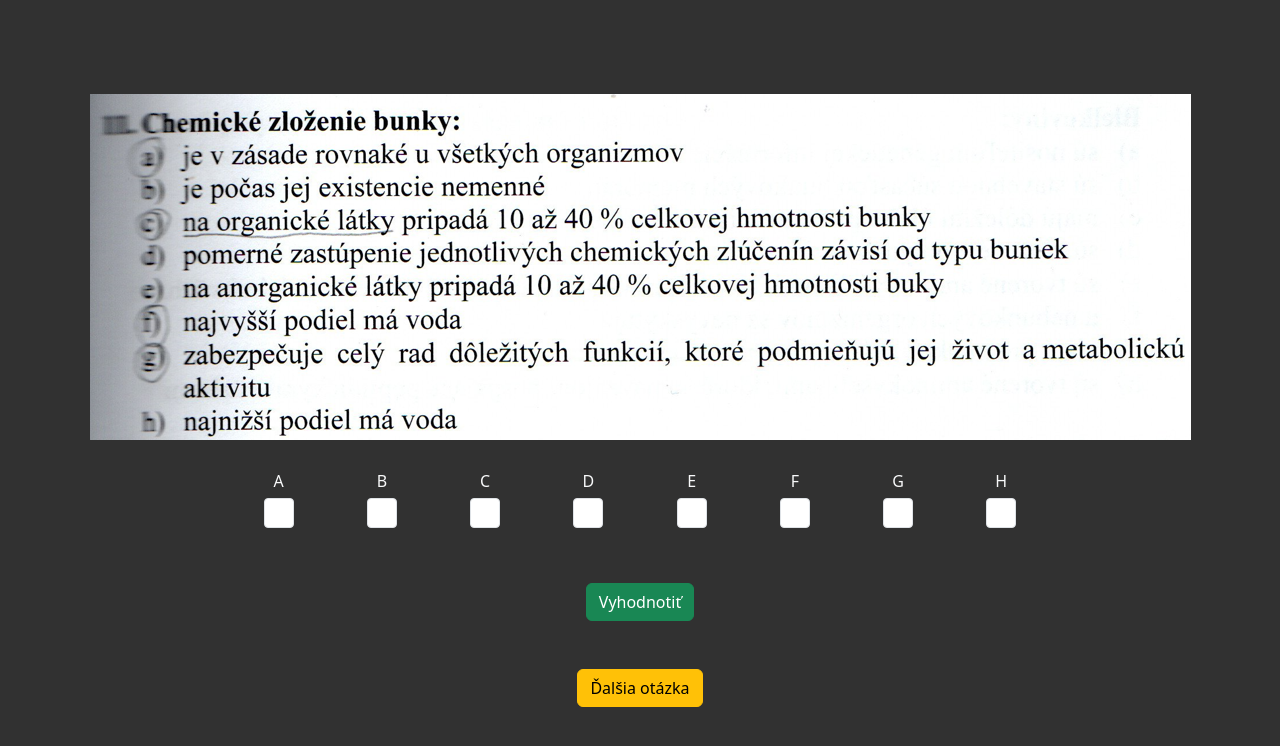
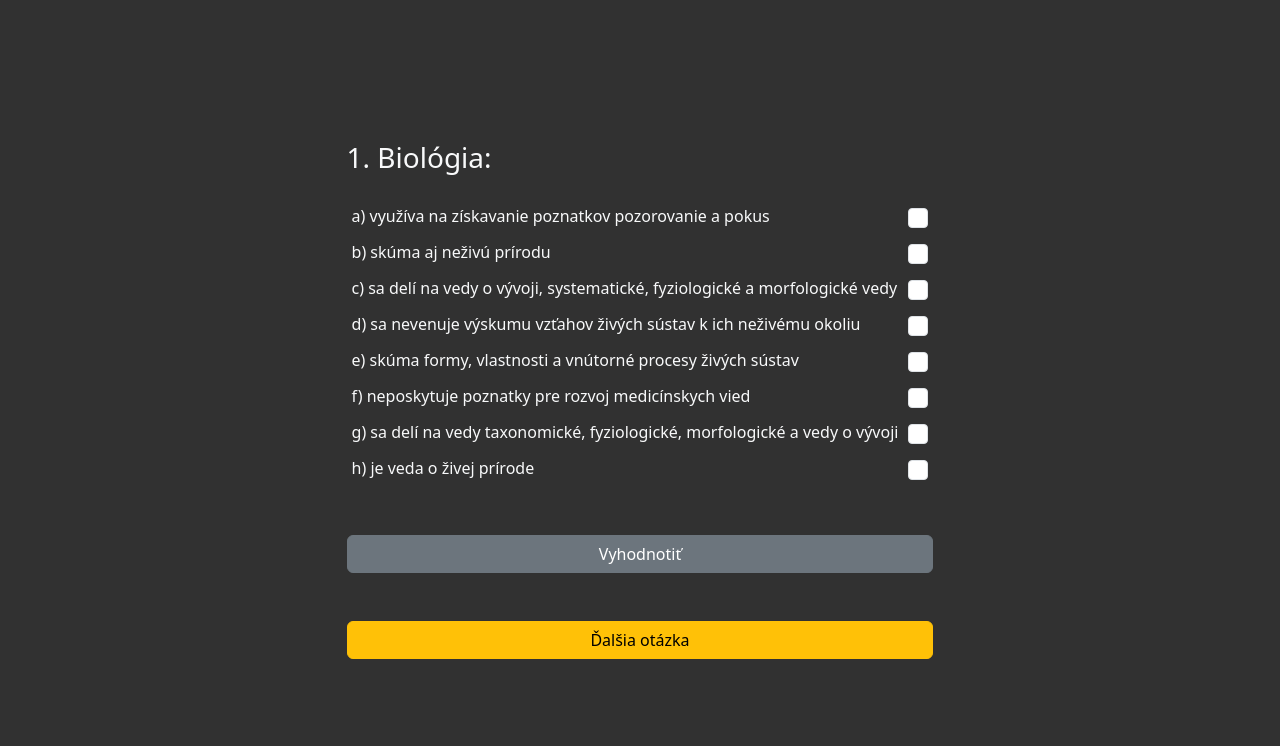
Before and after one commit to demoMedTest/demoMTest, a React (Vite) app: page / in a window 1280 px wide. Shown: the top 746 px of the page. Built offline with nearby package versions, Linux system fonts and the light colour scheme.

Commit message:
added fetch from txt -img

```diff
--- a/src/App.css
+++ b/src/App.css
@@ -1,7 +1,10 @@
 .checkBoxLarge {
-  height: 30px !important;
-  width: 30px !important;
+  height: 20px !important;
+  width: 20px !important;
   padding: 5px !important;
+}
+.hvrOption:hover {
+  cursor: pointer;
 }
 
 /* Zvýraznenie labelu pri hoverovaní
--- a/src/components/Question.jsx
+++ b/src/components/Question.jsx
@@ -1,34 +1,70 @@
 import React, { useState, useEffect } from 'react';
 
 export default function Question() {
-  const [currentImage, setCurrentImage] = useState(null);
-  const [currentQuestion, setCurrentQuestion] = useState(null);
+  const [currentQuestionIndex, setCurrentQuestionIndex] = useState(0); // Index aktuálnej otázky
   const [answers, setAnswers] = useState({}); // Načítané odpovede
+  const [questions, setQuestions] = useState([]); // Načítané otázky
   const [selectedOptions, setSelectedOptions] = useState({}); // Vybrané checkboxy
   const [results, setResults] = useState({}); // Uchováva stav správnych odpovedí
-  const totalImages = 3;
   const options = ['A', 'B', 'C', 'D', 'E', 'F', 'G', 'H'];
 
-  // Načítaj odpovede pri načítaní stránky
+  // Načítaj odpovede a otázky pri načítaní stránky
   useEffect(() => {
     fetch(`${import.meta.env.BASE_URL}assets/answr.txt`)
     .then((res) => res.text())
     .then((data) => {
       const parsedAnswers = data.split("\n").reduce((acc, line) => {
-          const [question, answer] = line.split(".");
-          acc[parseInt(question)] = answer.trim();
+        if (line.trim() === "") return acc; // Preskočí prázdne riadky
+        const [question, answer] = line.trim().split(" ");
+        acc[parseInt(question)] = answer; // Priradí číslo otázky a odpoveď
         return acc;
       }, {});
       setAnswers(parsedAnswers);
     });
-    loadRandomImage();
+
+    fetch(`${import.meta.env.BASE_URL}assets/question.txt`)
+      .then((res) => res.text())
+      .then((data) => {
+        // Rozdeľ na riadky
+        const lines = data.split('\n').filter((line) => line.trim() !== '');
+
+        // Skupinovanie na bloky (otázka + 8 možností)
+        const parsedQuestions = [];
+        for (let i = 0; i < lines.length; i += 9) {
+          const block = lines.slice(i, i + 9); // Vezmi 9 riadkov
+          if (block.length !== 9) {
+            console.log(`Skipping block due to incorrect line count:`, block);
+            continue;
+          }
+
+          // Prvý riadok je otázka
+          const questionText = block[0].replace(/^(\d+)\.\s*/, '');
+          const questionNumber = block[0].match(/^(\d+)\./)?.[1] || '';
+
+          // Zvyšné riadky sú možnosti
+          const questionOptions = block.slice(1).reduce((acc, line, index) => {
+            const key = String.fromCharCode(97 + index); // Generuje 'a', 'b', 'c', ...
+            acc[key] = line.trim();
+            return acc;
+          }, {});
+
+          // Ulož otázku do výsledku
+          parsedQuestions.push({
+            number: questionNumber,
+            q: questionText,
+            ...questionOptions,
+          });
+        }
+
+        console.log('Parsed Questions:', parsedQuestions); // Debugging načítaných otázok
+        setQuestions(parsedQuestions);
+      });
   }, []);
 
-  // Načíta náhodný obrázok a resetuje stav
-  const loadRandomImage = () => {
-    const randomImageNumber = Math.floor(Math.random() * totalImages) + 1;
-    setCurrentImage(`${import.meta.env.BASE_URL}assets/test${randomImageNumber}.png`);
-    setCurrentQuestion(randomImageNumber);
+  // Načíta náhodnú otázku a resetuje stav
+  const loadNextQuestion = () => {
+    const randomIndex = Math.floor(Math.random() * questions.length);
+    setCurrentQuestionIndex(randomIndex);
     setSelectedOptions({}); // Reset checkboxov
     setResults({}); // Reset výsledkov
   };
@@ -43,7 +79,7 @@ export default function Question() {
 
   // Porovná odpovede a nastaví správne checkboxy na zeleno
   const evaluateAnswers = () => {
-    const correctAnswer = answers[currentQuestion] || "";
+    const correctAnswer = answers[currentQuestionIndex + 1] || ""; // Odpovede sú indexované od 1
     const newResults = {};
 
     // Označí všetky správne odpovede
@@ -57,48 +93,60 @@ export default function Question() {
   };
 
   return (
-    <div className="d-flex justify-content-center align-items-center flex-column">
-      <div>
-        <img src={currentImage} alt="Test Image" />
-      </div>
-      <div className="d-flex justify-content-around mt-4 w-75">
-  {options.map((option) => (
+    <div className="d-flex  flex-column">
+      <div className="text-light ">
+  {questions.length > 0 ? (
+    <>
+      <h3>{`${currentQuestionIndex + 1}. ${questions[currentQuestionIndex]?.q || 'Načítavam otázky...'}`}</h3>
+      <div className="d-flex mt-4 flex-column ">
+        {Object.entries(questions[currentQuestionIndex] || {})
+          .filter(([key]) => key !== 'q' && key !== 'number')
+          .map(([key, value]) => (
             <div
-      className="form-check d-flex flex-column align-items-center"
-      key={option}
+              className="form-check d-flex align-items-center"
+              key={key}
               style={{
-        backgroundColor: results[option] === "correct" ? "#198754" : "transparent",
+                backgroundColor: results[key.toUpperCase()] === "correct" ? "#198754" : "transparent",
                 borderRadius: "5px",
                 padding: "5px",
               }}
             >
               <label
-        className="form-check-label text-light"
-        htmlFor={`checkbox-${option}`}
+                className="form-check-label text-light hvrOption"
+                htmlFor={`checkbox-${key}`}
                 style={{
-          marginBottom: "5px", // Malá medzera medzi label a checkboxom
-          textAlign: "center", // Zarovná text na stred
+                  flex: "1", // Label zaberie dostupný priestor
+                  marginBottom: "0", // Text zarovnaný bez medzery
+                  wordBreak: "break-word", // Zalomí dlhý text
+                  textAlign: "left", // Text zarovnaný naľavo
                 }}
               >
-        {option}
+                {value}
               </label>
               <input
                 className="form-check-input checkBoxLarge"
                 type="checkbox"
-        id={`checkbox-${option}`}
-        checked={!!selectedOptions[option]}
-        onChange={() => handleCheckboxChange(option)}
+                id={`checkbox-${key}`}
+                checked={!!selectedOptions[key.toUpperCase()]}
+                onChange={() => handleCheckboxChange(key.toUpperCase())}
                 style={{
-          margin: "0 auto", // Uistí sa, že checkbox je presne na stred
+                  marginLeft: "10px", // Medzera medzi textom a checkboxom
                 }}
               />
             </div>
           ))}
       </div>
-      <button onClick={evaluateAnswers} type="button" className="btn btn-success mt-5">
+    </>
+  ) : (
+    <h3>Načítavam otázky...</h3>
+  )}
+</div>
+
+
+      <button onClick={evaluateAnswers} type="button" className="btn btn-secondary mt-5">
         Vyhodnotiť
       </button>
-      <button onClick={loadRandomImage} type="button" className="btn btn-warning mt-5">
+      <button onClick={loadNextQuestion} type="button" className="btn btn-warning mt-5">
         Ďalšia otázka
       </button>
     </div>
```
Also changed, not shown: public/assets/answr.txt, public/assets/question.txt (added). Lines whose indentation alone changed are shown as unchanged.
